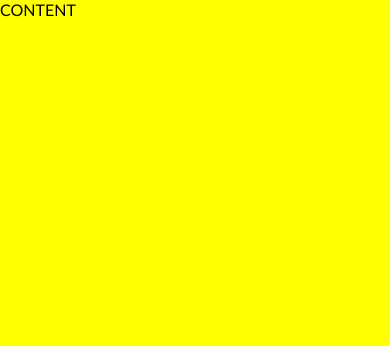
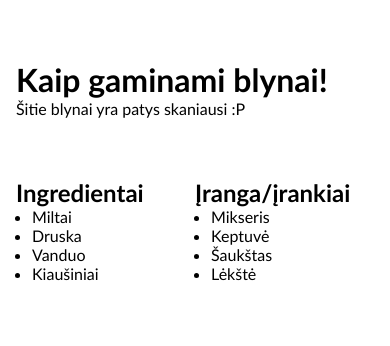
Before and after one commit to mcepulis/project-dom, a website with bundled scripts: page index.html in a window 390 px wide. Built offline with nearby package versions, Linux system fonts and the light colour scheme.

Commit message:
updates is destytojo

```diff
--- /dev/null
+++ b/css/base/layout.css
@@ -0,0 +1,44 @@
+.container {
+    display: flex;
+    flex-direction: column;
+    gap: 60px;
+    width: 100%;
+    padding: 60px 0;
+}
+.container .row {
+    display: flex;
+    --w: 1000px;
+    width: var(--w);
+    margin: 0 calc(50% - var(--w) / 2);
+}
+.container .column {
+    width: 50%;
+}
+
+@media (max-width: 1100px) {
+    .container .row {
+        --w: 800px;
+    }
+}
+
+@media (max-width: 900px) {
+    .container .row {
+        --w: 600px;
+    }
+}
+
+@media (max-width: 700px) {
+    .container .row {
+        --w: 400px;
+    }
+}
+
+@media (max-width: 460px) {
+    .container {
+        padding-left: 1rem;
+        padding-right: 1rem;
+    }
+    .container .row {
+        --w: 100%;
+    }
+}
--- /dev/null
+++ b/css/base/reset.css
@@ -0,0 +1,16 @@
+body,
+body * {
+    margin: 0;
+    padding: 0;
+    vertical-align: top;
+    box-sizing: border-box;
+}
+
+body {
+    font-family: 'Gill Sans', 'Gill Sans MT', Calibri, 'Trebuchet MS',
+        sans-serif;
+}
+
+ul {
+    padding-left: 1rem;
+}
--- a/index.html
+++ b/index.html
@@ -1,14 +1,54 @@
 <!DOCTYPE html>
 <html lang="en">
+
 <head>
     <meta charset="UTF-8">
     <meta name="viewport" content="width=device-width, initial-scale=1.0">
     <title>DOM intro</title>
-    <link rel="stylesheet" href="./css/main.css">
+    <!-- 3rd-party -->
+    <!-- base -->
+    <link rel="stylesheet" href="./css/base/reset.css">
+    <link rel="stylesheet" href="./css/base/layout.css">
+    <!-- components -->
+    <link rel="stylesheet" href="./css/components/list.css">
+    <!-- page -->
+    <link rel="stylesheet" href="./css/pages/home.css">
+    <!-- SCRIPT: analytics -->
 </head>
+
 <body>
-    <main>
-        CONTENT
+    <!-- SCRIPT: 3rd-party; pvz.: FB like, Twitter... -->
+
+    <main class="container">
+        <div class="row">
+            <div>
+                <h1>Kaip gaminami blynai!</h1>
+                <p>Šitie blynai yra patys skaniausi :P</p>
+            </div>
+        </div>
+        <div class="row">
+            <div class="column">
+                <h2>Ingredientai</h2>
+                <ul>
+                    <li>Miltai</li>
+                    <li>Druska</li>
+                    <li>Vanduo</li>
+                    <li>Kiaušiniai</li>
+                </ul>
+            </div>
+            <div class="column">
+                <h2>Įranga/įrankiai</h2>
+                <ul>
+                    <li>Mikseris</li>
+                    <li>Keptuvė</li>
+                    <li>Šaukštas</li>
+                    <li>Lėkštė</li>
+                </ul>
+            </div>
+        </div>
     </main>
+
+    <script src="./js/main.js" type="module" defer></script>
 </body>
+
 </html>
--- /dev/null
+++ b/js/components/sum.js
@@ -0,0 +1,9 @@
+function sumavimas(a, b) {
+    return a + b;
+}
+
+function atimtis(a, b) {
+    return a - b;
+}
+
+export { sumavimas, atimtis };
--- a/js/main.js
+++ b/js/main.js
@@ -1 +1,23 @@
-console.log('Labas Rytas Lietuva');
+"use strict";
+import { sumavimas as sum, atimtis } from './components/sum.js';
+
+console.log('Labas rytas, Lietuva!');
+
+function sumavimas(a, b, c) {
+    return a + b + c + 0.1;
+}
+
+console.log(sum(7, 5));
+console.log(sum(-7, 5));
+console.log(sum(7, -5));
+console.log(sum(-7, -5));
+
+console.log(sumavimas(7, 5));
+console.log(sumavimas(-7, 5));
+console.log(sumavimas(7, -5));
+console.log(sumavimas(-7, -5));
+
+console.log(atimtis(7, 5));
+console.log(atimtis(-7, 5));
+console.log(atimtis(7, -5));
+console.log(atimtis(-7, -5));
```
Also changed, not shown: README.md, css/components/list.css (added), css/pages/home.css (added).
